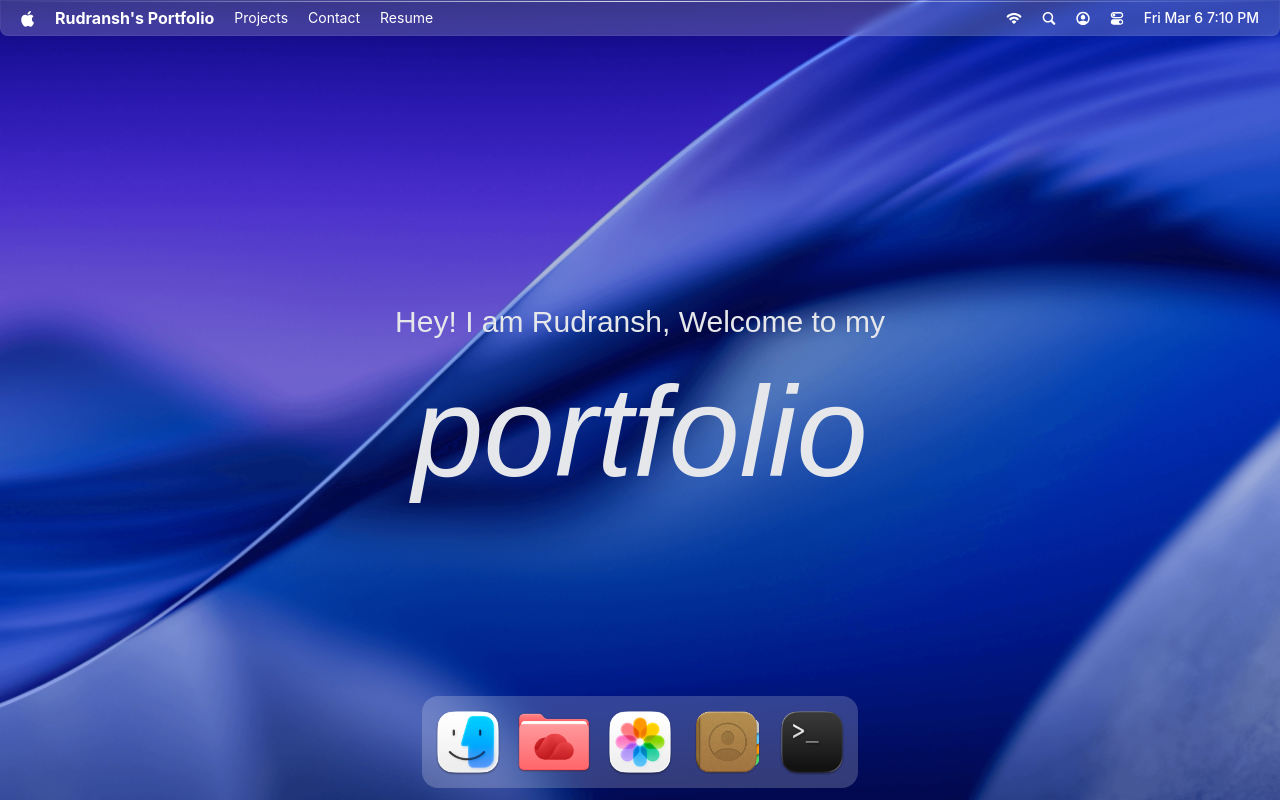
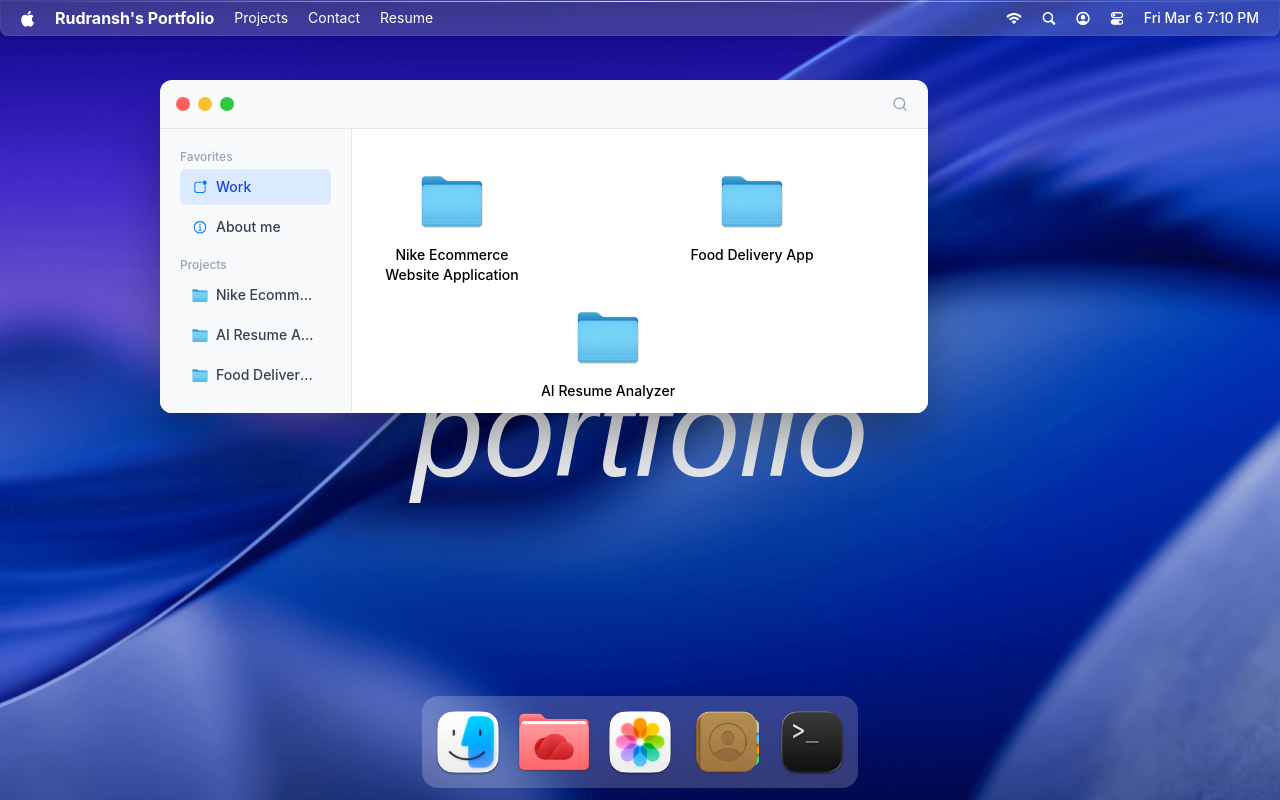
Before and after one commit to rudranshgoel1/new-portfolio, a React (Vite) app: page / in a window 1280 px wide. Both pictures are taken after a click on the button 468 px from the left and 742 px from the top of the page. Built offline with nearby package versions, Linux system fonts and the light colour scheme; a web font is replaced by a local one.

Commit message:
added finder window

```diff
--- a/package.json
+++ b/package.json
@@ -12,6 +12,7 @@
   "dependencies": {
     "@gsap/react": "^2.1.2",
     "@tailwindcss/vite": "^4.2.1",
+    "clsx": "^2.1.1",
     "dayjs": "^1.11.19",
     "gsap": "^3.14.2",
     "immer": "^11.1.4",
--- a/src/App.jsx
+++ b/src/App.jsx
@@ -1,7 +1,7 @@
 import { Navbar, Welcome, Dock, BootScreen } from "#components";
 import { Draggable } from "gsap/Draggable";
 import gsap from "gsap";
-import { Terminal, Projects } from "#windows";
+import { Terminal, Projects, Finder, Text, Image } from "#windows";
 import { useState } from "react";
 
 gsap.registerPlugin(Draggable);
@@ -15,6 +15,9 @@ const Desktop = () => {
 
       <Terminal />
       <Projects />
+      <Finder />
+      <Text />
+      <Image />
     </main>
   );
 };
--- a/src/constants/index.js
+++ b/src/constants/index.js
@@ -126,21 +126,21 @@ const socials = [
     text: "Github",
     icon: "/icons/github.svg",
     bg: "#f4656b",
-    link: "https://github.com/JavaScript-Mastery-Pro",
+    link: "https://github.com/rudranshgoel1/",
   },
   {
     id: 2,
     text: "Platform",
     icon: "/icons/atom.svg",
     bg: "#4bcb63",
-    link: "https://jsmastery.com/",
+    link: "https://example.com/",
   },
   {
     id: 3,
-    text: "Twitter/X",
-    icon: "/icons/twitter.svg",
+    text: "Instagram",
+    icon: "/icons/instagram.svg",
     bg: "#ff866b",
-    link: "https://x.com/jsmasterypro",
+    link: "http://instagram.com/rudranshgoel01",
   },
   {
     id: 4,
@@ -246,7 +246,7 @@ const WORK_LOCATION = {
           kind: "file",
           fileType: "url",
           href: "https://youtu.be/fZdTYswuZjU?si=Awjl-pIst9e09_UU",
-          position: "top-10 right-20",
+          position: "top-10 right-40",
         },
         {
           id: 4,
@@ -254,7 +254,7 @@ const WORK_LOCATION = {
           icon: "/images/image.png",
           kind: "file",
           fileType: "img",
-          position: "top-52 right-80",
+          position: "top-44 right-80",
           imageUrl: "/images/project-1.png",
         },
         {
@@ -264,7 +264,7 @@ const WORK_LOCATION = {
           kind: "file",
           fileType: "fig",
           href: "https://google.com",
-          position: "top-60 right-20",
+          position: "top-40 right-30",
         },
       ],
     },
@@ -275,7 +275,7 @@ const WORK_LOCATION = {
       name: "AI Resume Analyzer",
       icon: "/images/folder.png",
       kind: "folder",
-      position: "top-52 right-80",
+      position: "top-44 right-60",
       windowPosition: "top-[20vh] left-7",
       children: [
         {
@@ -299,7 +299,7 @@ const WORK_LOCATION = {
           kind: "file",
           fileType: "url",
           href: "https://youtu.be/iYOz165wGkQ?si=R1hs8Legl200m0Cl",
-          position: "top-20 left-20",
+          position: "top-10 left-40",
         },
         {
           id: 4,
@@ -307,7 +307,7 @@ const WORK_LOCATION = {
           icon: "/images/image.png",
           kind: "file",
           fileType: "img",
-          position: "top-52 left-80",
+          position: "top-44 right-30",
           imageUrl: "/images/project-2.png",
         },
         {
@@ -317,7 +317,7 @@ const WORK_LOCATION = {
           kind: "file",
           fileType: "fig",
           href: "https://google.com",
-          position: "top-60 left-5",
+          position: "top-40 left-5",
         },
       ],
     },
@@ -360,7 +360,7 @@ const WORK_LOCATION = {
           icon: "/images/image.png",
           kind: "file",
           fileType: "img",
-          position: "top-52 right-80",
+          position: "top-44 right-80",
           imageUrl: "/images/project-3.png",
         },
         {
@@ -370,7 +370,7 @@ const WORK_LOCATION = {
           kind: "file",
           fileType: "fig",
           href: "https://google.com",
-          position: "top-60 right-20",
+          position: "top-40 right-20",
         },
       ],
     },
@@ -408,7 +408,7 @@ const ABOUT_LOCATION = {
       icon: "/images/image.png",
       kind: "file",
       fileType: "img",
-      position: "top-52 left-80",
+      position: "top-44 left-80",
       imageUrl: "/images/adrian-3.jpeg",
     },
     {
@@ -417,7 +417,7 @@ const ABOUT_LOCATION = {
       icon: "/images/txt.png",
       kind: "file",
       fileType: "txt",
-      position: "top-60 left-5",
+      position: "top-10 left-65",
       subtitle: "Meet the Developer Behind the Code",
       image: "/images/adrian.jpg",
       description: [
@@ -430,58 +430,9 @@ const ABOUT_LOCATION = {
   ],
 };
 
-const RESUME_LOCATION = {
-  id: 3,
-  type: "resume",
-  name: "Resume",
-  icon: "/icons/file.svg",
-  kind: "folder",
-  children: [
-    {
-      id: 1,
-      name: "Resume.pdf",
-      icon: "/images/pdf.png",
-      kind: "file",
-      fileType: "pdf",
-      // you can add `href` if you want to open a hosted resume
-      // href: "/your/resume/path.pdf",
-    },
-  ],
-};
-
-const TRASH_LOCATION = {
-  id: 4,
-  type: "trash",
-  name: "Trash",
-  icon: "/icons/trash.svg",
-  kind: "folder",
-  children: [
-    {
-      id: 1,
-      name: "trash1.png",
-      icon: "/images/image.png",
-      kind: "file",
-      fileType: "img",
-      position: "top-10 left-10",
-      imageUrl: "/images/trash-1.png",
-    },
-    {
-      id: 2,
-      name: "trash2.png",
-      icon: "/images/image.png",
-      kind: "file",
-      fileType: "img",
-      position: "top-40 left-80",
-      imageUrl: "/images/trash-2.png",
-    },
-  ],
-};
-
 export const locations = {
   work: WORK_LOCATION,
   about: ABOUT_LOCATION,
-  resume: RESUME_LOCATION,
-  trash: TRASH_LOCATION,
 };
 
 const INITIAL_Z_INDEX = 1000;
--- /dev/null
+++ b/src/store/location.js
@@ -0,0 +1,23 @@
+import { create } from "zustand";
+import { immer } from "zustand/middleware/immer";
+import { locations } from "#constants";
+
+const DEFAULT_LOCATION = locations.work;
+
+const useLocationStore = create(
+  immer((set) => ({
+    activeLocation: DEFAULT_LOCATION,
+
+    setActiveLocation: (location = null) =>
+      set((state) => {
+        state.activeLocation = location;
+      }),
+
+    resetActiveLocation: () =>
+      set((state) => {
+        state.activeLocation = DEFAULT_LOCATION;
+      }),
+  })),
+);
+
+export default useLocationStore;
--- /dev/null
+++ b/src/windows/Finder.jsx
@@ -0,0 +1,73 @@
+import { WindowControls } from "#components";
+import WindowWrapper from "#hoc/WindowWrapper";
+import useLocationStore from "#store/location";
+import { Search } from "lucide-react";
+import { locations } from "#constants";
+import clsx from "clsx";
+import useWindowStore from "#store/window";
+
+const Finder = () => {
+  const { openWindow } = useWindowStore();
+  const { activeLocation, setActiveLocation } = useLocationStore();
+
+  const openItem = (item) => {
+    if (item.kind === "folder") return setActiveLocation(item);
+    if (["fig", "url"].includes(item.fileType) && item.href)
+      return window.open(item.href, "_blank");
+
+    openWindow(`${item.fileType}${item.kind}`, item);
+  };
+
+  const renderList = (items) =>
+    items.map((item) => (
+      <li
+        key={item.id}
+        onClick={() => setActiveLocation(item)}
+        className={clsx(
+          item.id === activeLocation.id ? "active" : "not-active",
+        )}
+      >
+        <img src={item.icon} alt={item.name} className="w-4" />
+        <p className="text-sm font-medium truncate">{item.name}</p>
+      </li>
+    ));
+
+  return (
+    <>
+      <div id="window-header">
+        <WindowControls target="finder"/>
+        <Search className="icon" />
+      </div>
+
+      <div className="bg-white flex h-full">
+        <div className="sidebar">
+          <div>
+            <h3>Favorites</h3>
+            <ul>{renderList(Object.values(locations))}</ul>
+          </div>
+          <div>
+            <h3>Projects</h3>
+            <ul>{renderList(locations.work.children.values(locations))}</ul>
+          </div>
+        </div>
+
+        <ul className="content">
+          {activeLocation.children.map((item) => (
+            <li
+              key={item.id}
+              className={item.position}
+              onClick={() => openItem(item)}
+            >
+              <img src={item.icon} alt={item.name} />
+              <p>{item.name}</p>
+            </li>
+          ))}
+        </ul>
+      </div>
+    </>
+  );
+};
+
+const FinderWindow = WindowWrapper(Finder, "finder");
+
+export default FinderWindow;
--- /dev/null
+++ b/src/windows/Image.jsx
@@ -0,0 +1,33 @@
+import WindowWrapper from "#hoc/WindowWrapper";
+import { WindowControls } from "#components";
+import useWindowStore from "#store/window";
+
+const Image = () => {
+  const { windows } = useWindowStore();
+  const data = windows.imgfile?.data;
+
+  if (!data) return null;
+
+  const { name, imageUrl } = data;
+
+  return (
+    <>
+      <div id="window-header">
+        <WindowControls target="imgfile" />
+        <h2>{name}</h2>
+      </div>
+
+      <div className="p-5 bg-white">
+        {imageUrl ? (
+          <div className="w-full">
+            <img src={imageUrl} alt={name} className="w-full h-auo max-h-[70vh] object-contain rounded" />
+          </div>
+        ) : null}
+      </div>
+    </>
+  );
+};
+
+const ImageWindow = WindowWrapper(Image, "imgfile");
+
+export default ImageWindow;
--- /dev/null
+++ b/src/windows/Text.jsx
@@ -0,0 +1,45 @@
+import WindowWrapper from "#hoc/WindowWrapper";
+import { WindowControls } from "#components";
+import useWindowStore from "#store/window";
+
+const Text = () => {
+  const { windows } = useWindowStore();
+  const data = windows.txtfile?.data;
+
+  if (!data) return null;
+
+  const { name, image, subtitle, description } = data;
+
+  return (
+    <>
+      <div id="window-header">
+        <WindowControls target="txtfile" />
+        <h2>{name}</h2>
+      </div>
+
+      <div className="p-5 space-y-6 bg-white">
+        {image ? (
+          <div className="w-full">
+            <img src={image} alt={name} className="w-full h-auto rounded" />
+          </div>
+        ) : null}
+
+        {subtitle ? (
+          <h3 className="text-lg font-semibold">{subtitle}</h3>
+        ) : null}
+
+        {Array.isArray(description) && description.length > 0 ? (
+          <div className="space-y-3 leading-relaxed text-base text-gray-800">
+            {description.map((para, idx) => (
+              <p key={idx}>{para}</p>
+            ))}
+          </div>
+        ) : null}
+      </div>
+    </>
+  );
+};
+
+const TextWindow = WindowWrapper(Text, "txtfile");
+
+export default TextWindow;
--- a/src/windows/index.js
+++ b/src/windows/index.js
@@ -1,4 +1,7 @@
 import Terminal from "./Terminal";
 import Projects from "./Projects";
+import Finder from "./Finder";
+import Text from "./Text";
+import Image from "./Image";
 
-export { Terminal, Projects };
+export { Terminal, Projects, Finder, Text, Image };
```
Also changed, not shown: 1 other file (tests, documents, lock files or other folders).
